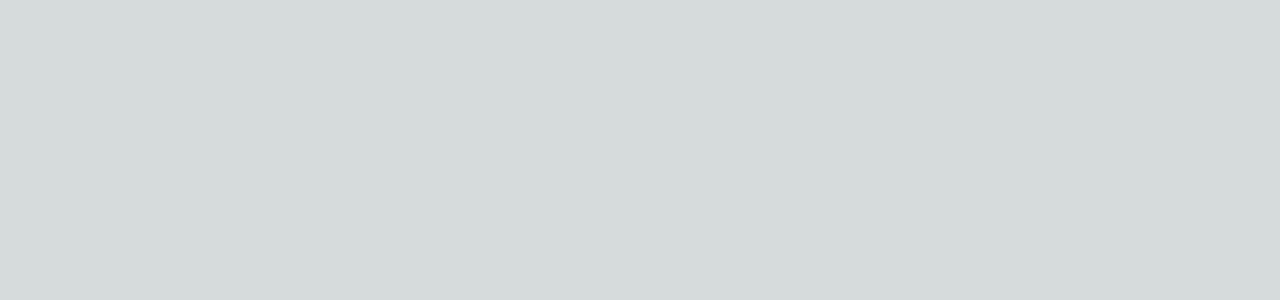
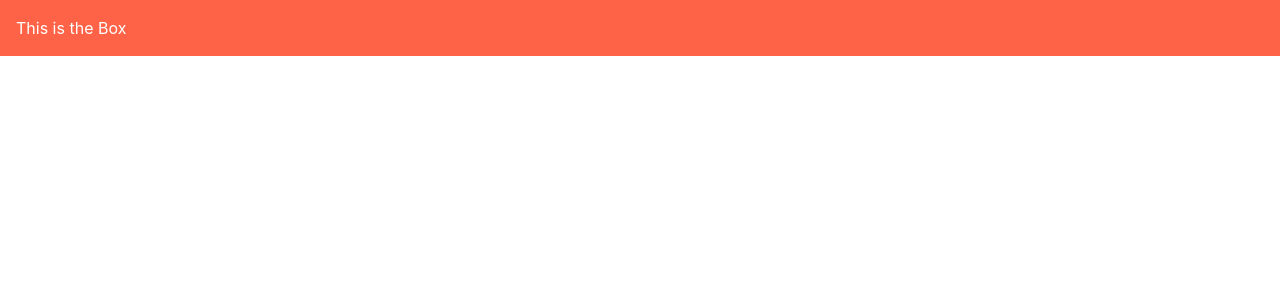
Before and after one commit to GoRuGoo/Next-gorugo-frontend, a Next.js app: page / in a window 1280 px wide. Shown: the top 300 px of the page. Built offline with nearby package versions, Linux system fonts and the light colour scheme.

Commit message:
feat: 簡単なヘッダーの表示に成功

```diff
--- /dev/null
+++ b/components/layouts/Layout.js
@@ -0,0 +1,9 @@
+import { Box } from "@chakra-ui/react";
+
+export default function Layout() {
+  return (
+    <Box bg="tomato" w="100%" p={4} color="white">
+      This is the Box
+    </Box>
+  );
+}
--- a/pages/_app.js
+++ b/pages/_app.js
@@ -1,5 +1,11 @@
-import '../styles/globals.css'
+import "../styles/globals.css";
+import { Box, ChakraProvider } from "@chakra-ui/react";
+import { Children } from "react";
 
 export default function App({ Component, pageProps }) {
-  return <Component {...pageProps} />
+  return (
+    <ChakraProvider>
+      <Component {...pageProps} />
+    </ChakraProvider>
+  );
 }
--- a/pages/index.js
+++ b/pages/index.js
@@ -1,13 +1,15 @@
+import Layout from "../components/layouts/Layout";
 import Head from "next/head";
+
 export default function Home() {
   return (
     <>
       <Head>
-        <title>GoRuGoo Portfolio</title>
+        <title>GoRuGoo&apos;s Portfolio</title>
         <meta name="description" content="GoRuGoo's Portfolio" />
         <meta name="viewport" content="width=device-width, initial-scale=1" />
       </Head>
-      <main></main>
+      <Layout />
     </>
   );
 }
```
